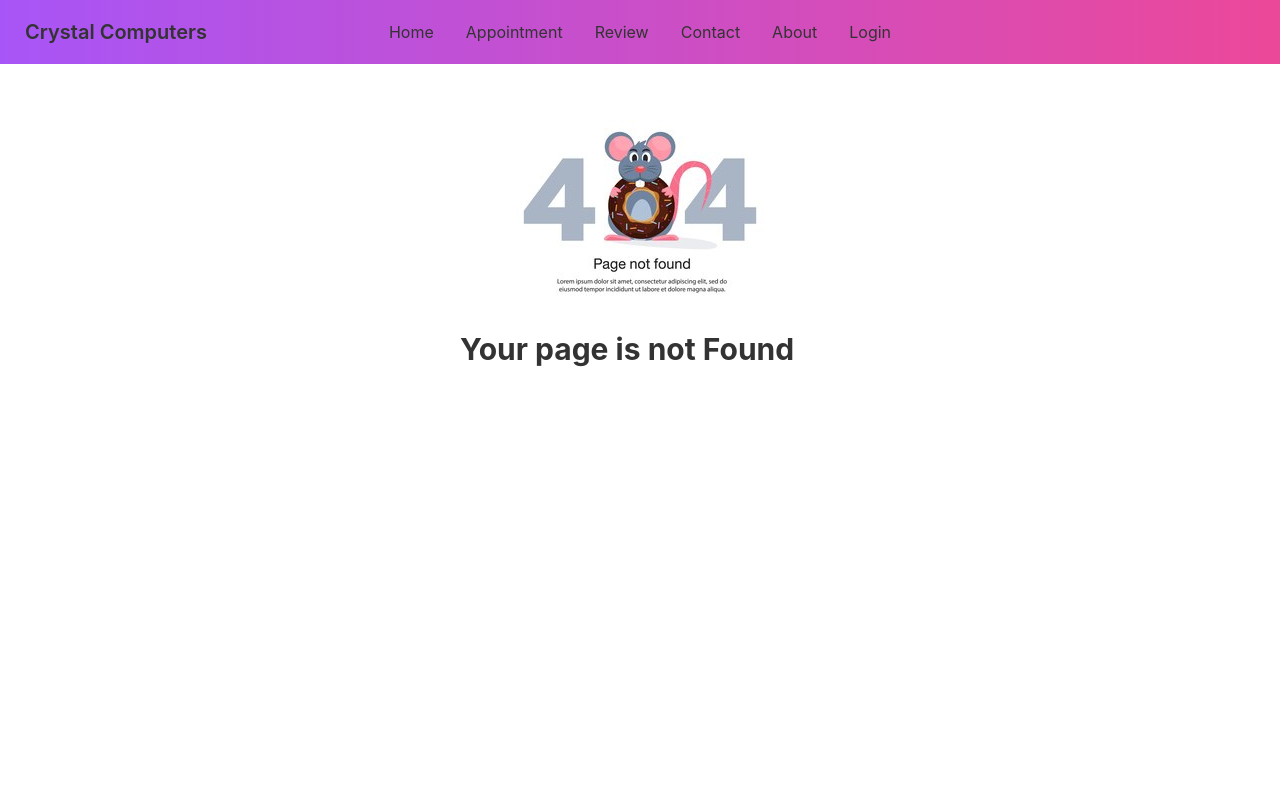
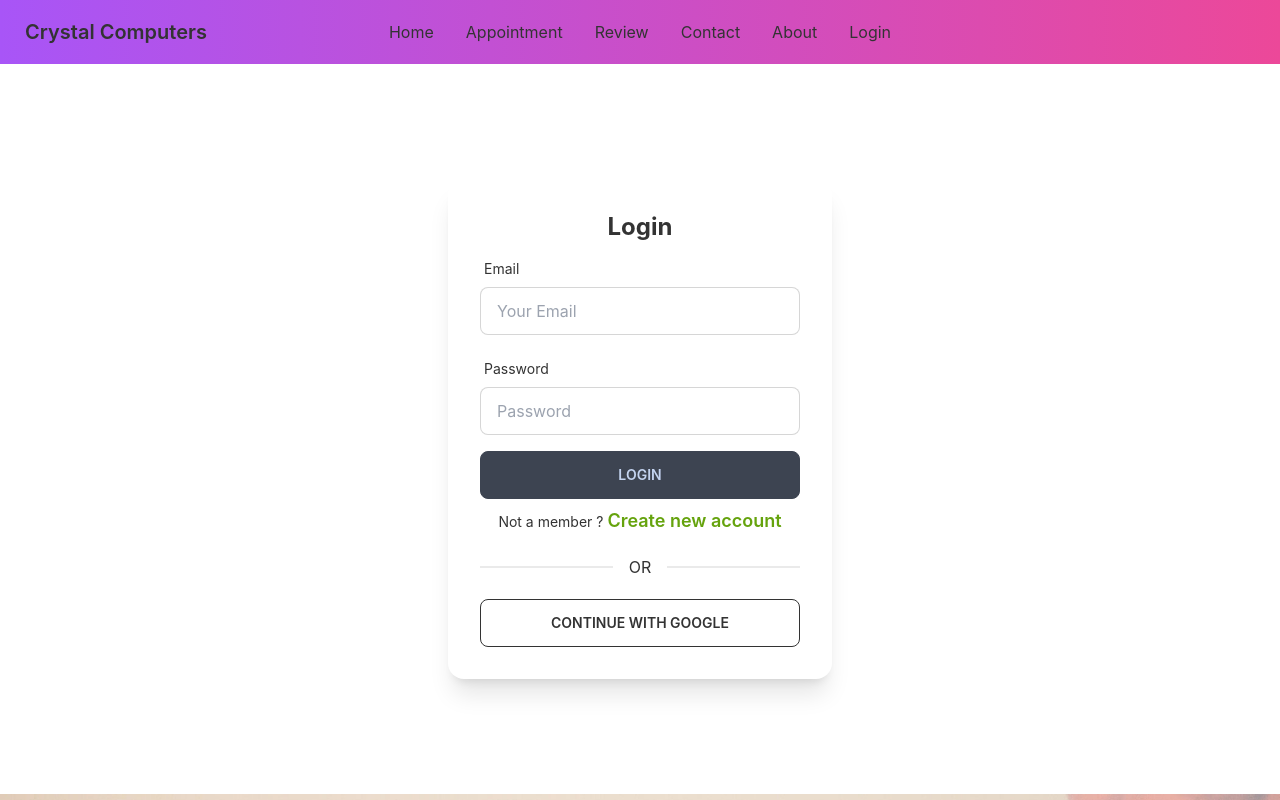
Before and after one commit to frsiam/Crystal-computers-client-side, a React (Create React App) app: page /login in a window 1280 px wide. Shown: the top 800 px of the page. Built offline with nearby package versions, Linux system fonts and the light colour scheme; no server answers; the HTML template or start-up script is replaced by a standard one.

Commit message:
login pages added

```diff
--- a/package.json
+++ b/package.json
@@ -11,6 +11,7 @@
     "react": "^18.1.0",
     "react-dom": "^18.1.0",
     "react-firebase-hooks": "^5.0.3",
+    "react-hook-form": "^7.31.2",
     "react-query": "^3.39.0",
     "react-router-dom": "^6.3.0",
     "react-scripts": "5.0.1",
--- a/src/App.js
+++ b/src/App.js
@@ -1,6 +1,7 @@
 import { Route, Routes } from 'react-router-dom';
 import './App.css';
 import Home from './pages/Home/Home';
+import Login from './pages/Login/Login';
 import NotFound from './pages/NotFound/NotFound';
 import Purchase from './pages/Purchase/Purchase';
 import Footer from './pages/Shared/Footer';
@@ -14,6 +15,7 @@ function App() {
         <Route path='/' element={<Home />} />
         <Route path='/home' element={<Home />} />
         <Route path='/purchase/:id' element={<Purchase />} />
+        <Route path='login' element={<Login />} />
         <Route path='*' element={<NotFound />} />
       </Routes>
       <Footer />
--- a/src/pages/Home/HeroArea.js
+++ b/src/pages/Home/HeroArea.js
@@ -2,13 +2,13 @@ import React from 'react';
 
 const HeroArea = () => {
     return (
-        <div class="hero min-h-md bg-gradient-to-r from-cyan-500 to-blue-500 py-8">
-            <div class="max-w-6xl mx-auto hero-content flex-col lg:flex-row-reverse">
-                <img src="https://api.lorem.space/image/movie?w=260&h=400" class="max-w-sm rounded-lg shadow-2xl" alt='' />
+        <div className="hero min-h-md bg-gradient-to-r from-cyan-500 to-blue-500 py-8">
+            <div className="max-w-6xl mx-auto hero-content flex-col lg:flex-row-reverse">
+                <img src="https://api.lorem.space/image/movie?w=260&h=400" className="max-w-sm rounded-lg shadow-2xl" alt='' />
                 <div>
-                    <h1 class="text-5xl font-bold text-red-600">Get Premium Service!</h1>
-                    <p class="py-6 text-slate-200 text-xl">If you want to get a premium service then you must have a 5 years business partnership. Premium service provided the free shipping facility. 5% discount for every 500 quantities of specific products.</p>
-                    <button class="btn btn-accent">Get Started</button>
+                    <h1 className="text-5xl font-bold text-red-600">Get Premium Service!</h1>
+                    <p className="py-6 text-slate-200 text-xl">If you want to get a premium service then you must have a 5 years business partnership. Premium service provided the free shipping facility. 5% discount for every 500 quantities of specific products.</p>
+                    <button className="btn btn-accent">Get Started</button>
                 </div>
             </div>
         </div>
--- a/src/pages/Home/Parts.js
+++ b/src/pages/Home/Parts.js
@@ -15,7 +15,7 @@ const Parts = () => {
             <div className='container flex justify-center text-4xl text-orange-700 font-bold my-6'>
                 <h1>Our Parts</h1>
             </div>
-            <div className='container grid grid-cols-1 lg:grid-cols-2 gap-4 mx-auto text-center  py-5'>
+            <div className='container grid grid-cols-1 gap-4 mx-auto text-center  py-5'>
                 {
                     parts.slice(-3).map(p => <SingleParts key={p._id} part={p} desc={p.description.slice(0, 100)} />)
                 }
--- a/src/pages/Home/SingleParts.js
+++ b/src/pages/Home/SingleParts.js
@@ -4,8 +4,8 @@ import { Link } from 'react-router-dom';
 const SingleParts = ({ part, desc }) => {
     const { name, img, price, minOrderQuantity, availableQuantity, _id } = part;
     return (
-        <div className='shadow-lg p-2'>
-            <div className="grid grid-cols-1 md:grid-cols-10 gap-2">
+        <div className='shadow-lg p-6'>
+            <div className="grid grid-cols-1 md:grid-cols-10 gap-2 items-center">
                 <div className='text-justify order-2 md:order-1 md:col-span-6'>
                     <h1 className='text-xl font-bold mb-2'>{name}</h1>
                     <h1 className='fw-bold my-2'>Price: <span className='text-orange-500'>{price}</span></h1>
@@ -13,7 +13,7 @@ const SingleParts = ({ part, desc }) => {
                     <h1 className='font-bold mt-2'>Available Quantity: <span className='text-blue-600'>{availableQuantity}</span></h1>
                     <p className='mb-2'>{desc}...</p>
                     <Link className='flex justify-center w-full' to={`/purchase/${_id}`}>
-                        <button className="btn btn-info rounded-0 w-full">Purchase</button>
+                        <button className="btn btn-info rounded-0 w-1/2">Purchase</button>
                     </Link>
                 </div>
                 <div className='md:col-span-4 order-1 md:order-2'>
--- /dev/null
+++ b/src/pages/Login/Login.js
@@ -0,0 +1,126 @@
+import React, { useEffect } from 'react';
+import { useSignInWithGoogle } from 'react-firebase-hooks/auth';
+import { useSignInWithEmailAndPassword } from 'react-firebase-hooks/auth';
+import { useForm } from 'react-hook-form';
+import { useLocation, useNavigate } from 'react-router-dom';
+import auth from '../../firebase.init';
+
+const Login = () => {
+    const navigate = useNavigate();
+    const [signInWithGoogle, gUser, gLoading, gError] = useSignInWithGoogle(auth);
+    const [
+        signInWithEmailAndPassword,
+        user,
+        loading,
+        error,
+    ] = useSignInWithEmailAndPassword(auth);
+    // const [token] = useToken(user || gUser)
+    let location = useLocation();
+
+    let from = location.state?.from?.pathname || "/";
+
+    const { register, formState: { errors }, handleSubmit } = useForm();
+    let signInError;
+
+    useEffect(() => {
+        if (user || gUser) {
+            navigate(from, { replace: true });
+        }
+    }, [user, gUser, from, navigate])
+
+    if (error || gError) {
+        signInError = <p className='text-red-600'>{error?.message || gError?.message}</p>
+    }
+
+    if (loading || gLoading) {
+        return <p>Loading..............</p>
+    }
+
+
+    const onSubmit = data => {
+        const { email, password } = data;
+        signInWithEmailAndPassword(email, password)
+    };
+
+    return (
+        <div className='flex justify-center h-[calc(100vh-70px)] items-center'>
+            <div className="card w-96 bg-base-100 shadow-xl">
+                <div className="card-body items-center text-center">
+                    <h2 className="text-2xl font-bold">Login</h2>
+                    <form className='w-full' onSubmit={handleSubmit(onSubmit)}>
+
+                        <div className="form-control w-full max-w-xs">
+                            <label className="label">
+                                <span className="label-text">Email</span>
+                            </label>
+                            <input
+                                type="email"
+                                placeholder="Your Email"
+                                className="input input-bordered w-full max-w-xs"
+                                {...register("email", {
+                                    required: {
+                                        value: true,
+                                        message: 'Email is Required'
+                                    },
+                                    pattern: {
+                                        value: /^([\w\d._\-#])+@([\w\d._\-#]+[.][\w\d._\-#]+)+$/,
+                                        message: 'Please enter valid email'
+                                    }
+                                })} />
+
+                            <label className="label">
+                                {errors.email?.type === 'required' && <span className="label-text-alt text-red-600">{errors.email.message}</span>}
+                                {errors.email?.type === 'pattern' && <span className="label-text-alt text-red-600">{errors.email.message}</span>}
+                            </label>
+                        </div>
+                        {/* for password */}
+                        <div className="form-control w-full max-w-xm">
+                            <label className="label">
+                                <span className="label-text">Password</span>
+                            </label>
+                            <input
+                                type="password"
+                                placeholder="Password"
+                                className="input input-bordered w-full max-w-xm"
+                                {...register("password", {
+                                    required: {
+                                        value: true,
+                                        message: 'Password is Required'
+                                    },
+                                    minLength: {
+                                        value: 6,
+                                        message: 'Password should be 6 character !!'
+                                    },
+                                    // pattern: {
+                                    //     value: /^(?=.*[0-9])(?=.*[a-z])(?=.*[A-Z])(?=.*[@#$%^&+=.\-_*])([a-zA-Z0-9@#$%^&+=*.\-_]){8,}$/,
+                                    //     message: 'Please enter valid password, a number, a lowercase, a uppercase, and a special character.'
+                                    // }
+                                })} />
+                            <label className="label">
+                                {/* password required error */}
+                                {errors.password?.type === 'required' && <span className="label-text-alt text-red-600">{errors.password.message}</span>}
+                                {/* minlength error */}
+                                {errors.password?.type === 'minLength' && <span className="label-text-alt text-red-600">{errors.password.message}</span>}
+                                {/* pattern mismatch error */}
+                                {/* {errors.password?.type === 'pattern' && <span className="label-text-alt text-red-600">{errors.password.message}</span>} */}
+                                {signInError}
+                            </label>
+                        </div>
+                        <input className='btn w-full max-w-xm' type="submit" value='Login' />
+                    </form>
+
+                    <div className='text-sm'>
+                        <p>Not a member ? <span onClick={() => navigate('/register')} className='text-secondary font-semibold cursor-pointer text-lg'>Create new account</span></p>
+                    </div>
+
+                    <div className="divider">OR</div>
+
+                    <button onClick={() => signInWithGoogle()} className="btn btn-outline w-full">Continue with google</button>
+
+                </div>
+            </div>
+        </div >
+    );
+};
+
+export default Login;
--- a/src/pages/Purchase/Purchase.js
+++ b/src/pages/Purchase/Purchase.js
@@ -5,7 +5,7 @@ const Purchase = () => {
     const { id } = useParams();
     const navigate = useNavigate();
     return (
-        <div>
+        <div className='h-[calc(100vh-200px)]'>
             <h1>Here is the purchase section: {id}</h1>
         </div>
     );
```
Also changed, not shown: 1 other file (tests, documents, lock files or other folders).
